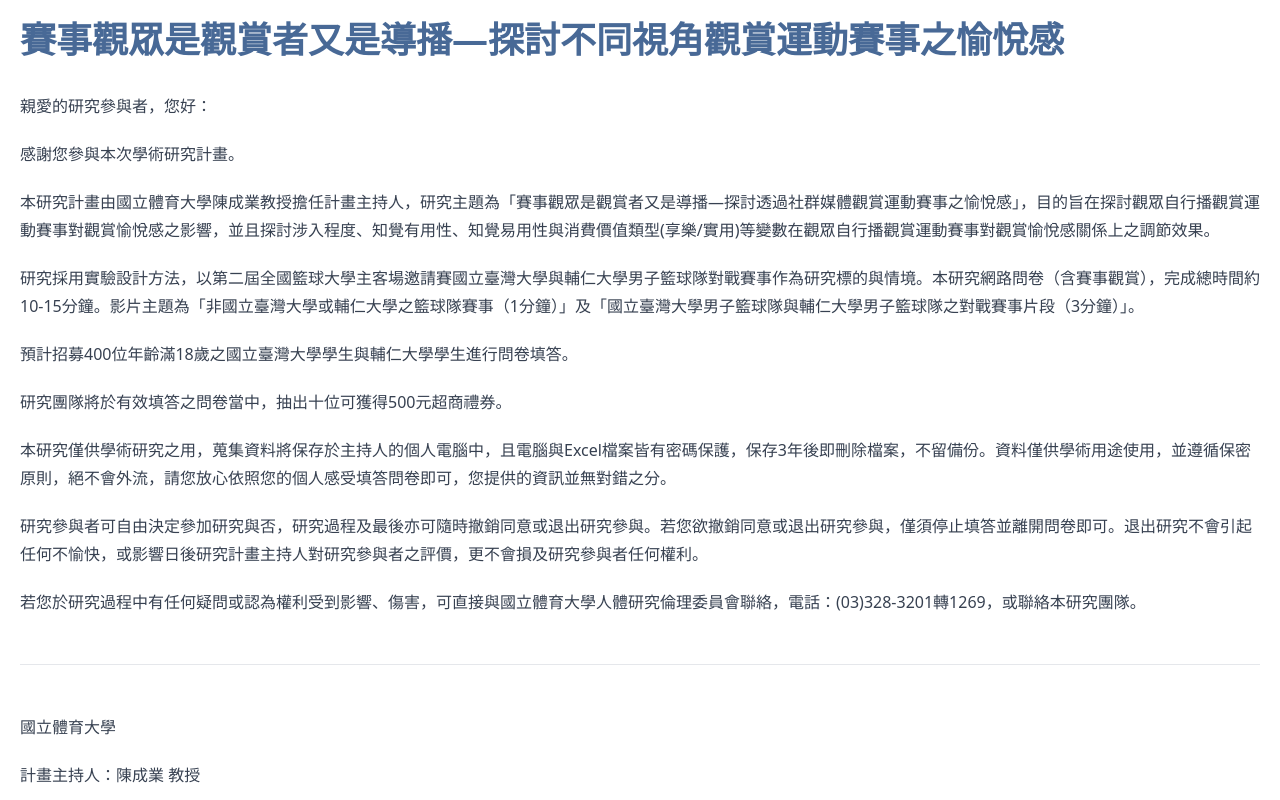
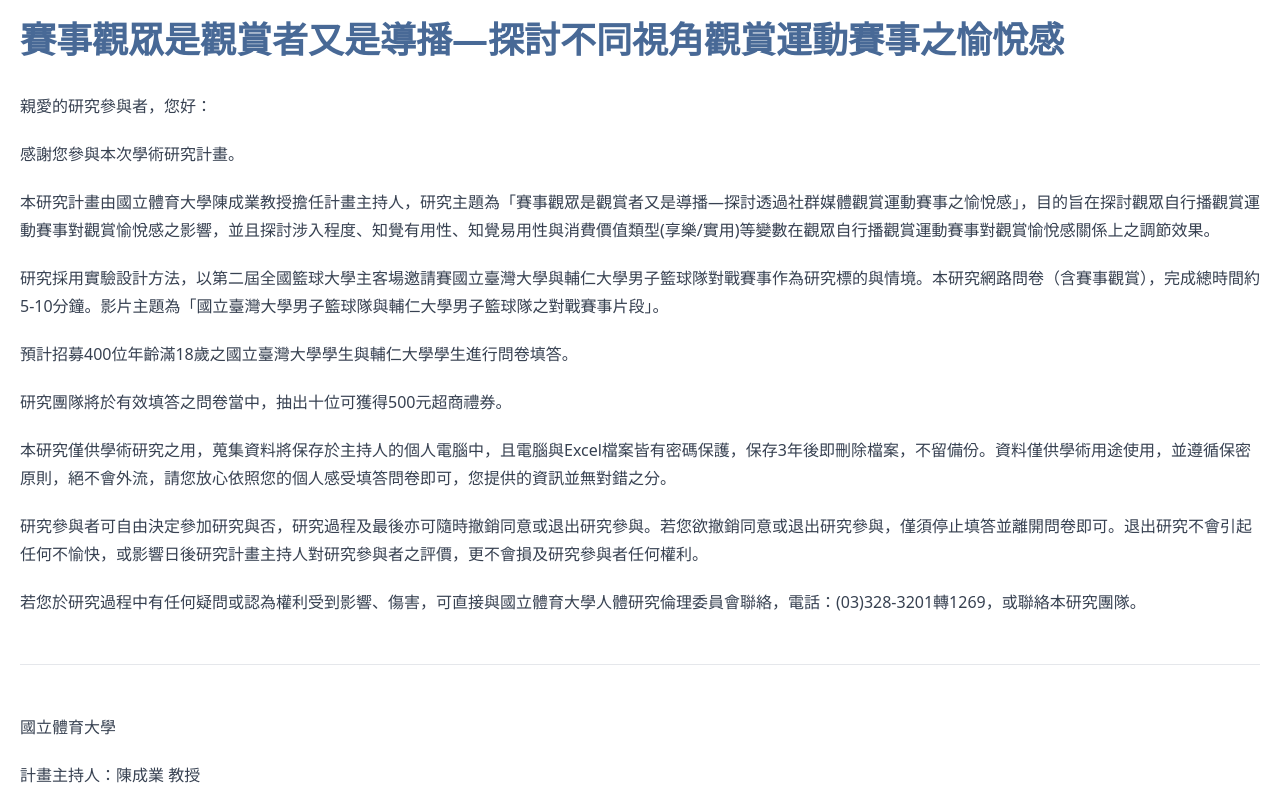
Before and after one commit to chunfu/video-poll-control, a React (Vite) app: page / in a window 1280 px wide. Shown: the top 800 px of the page. Built offline with nearby package versions, Linux system fonts and the light colour scheme.

Commit message:
fix: wording

```diff
--- a/src/Page1.tsx
+++ b/src/Page1.tsx
@@ -16,7 +16,7 @@
 
 本研究計畫由國立體育大學陳成業教授擔任計畫主持人，研究主題為「賽事觀眾是觀賞者又是導播—探討透過社群媒體觀賞運動賽事之愉悅感」，目的旨在探討觀眾自行播觀賞運動賽事對觀賞愉悅感之影響，並且探討涉入程度、知覺有用性、知覺易用性與消費價值類型(享樂/實用)等變數在觀眾自行播觀賞運動賽事對觀賞愉悅感關係上之調節效果。
 
-研究採用實驗設計方法，以第二屆全國籃球大學主客場邀請賽國立臺灣大學與輔仁大學男子籃球隊對戰賽事作為研究標的與情境。本研究網路問卷（含賽事觀賞），完成總時間約10-15分鐘。影片主題為「非國立臺灣大學或輔仁大學之籃球隊賽事（1分鐘）」及「國立臺灣大學男子籃球隊與輔仁大學男子籃球隊之對戰賽事片段（3分鐘）」。
+研究採用實驗設計方法，以第二屆全國籃球大學主客場邀請賽國立臺灣大學與輔仁大學男子籃球隊對戰賽事作為研究標的與情境。本研究網路問卷（含賽事觀賞），完成總時間約5-10分鐘。影片主題為「國立臺灣大學男子籃球隊與輔仁大學男子籃球隊之對戰賽事片段」。
 
 預計招募400位年齡滿18歲之國立臺灣大學學生與輔仁大學學生進行問卷填答。
 
```
